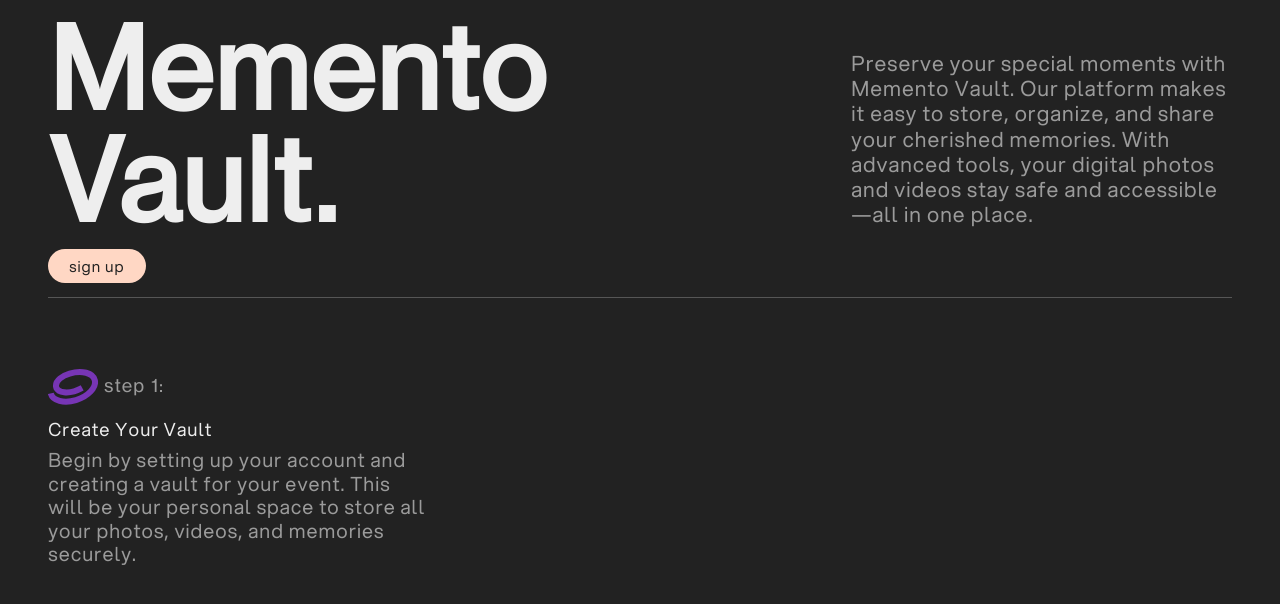
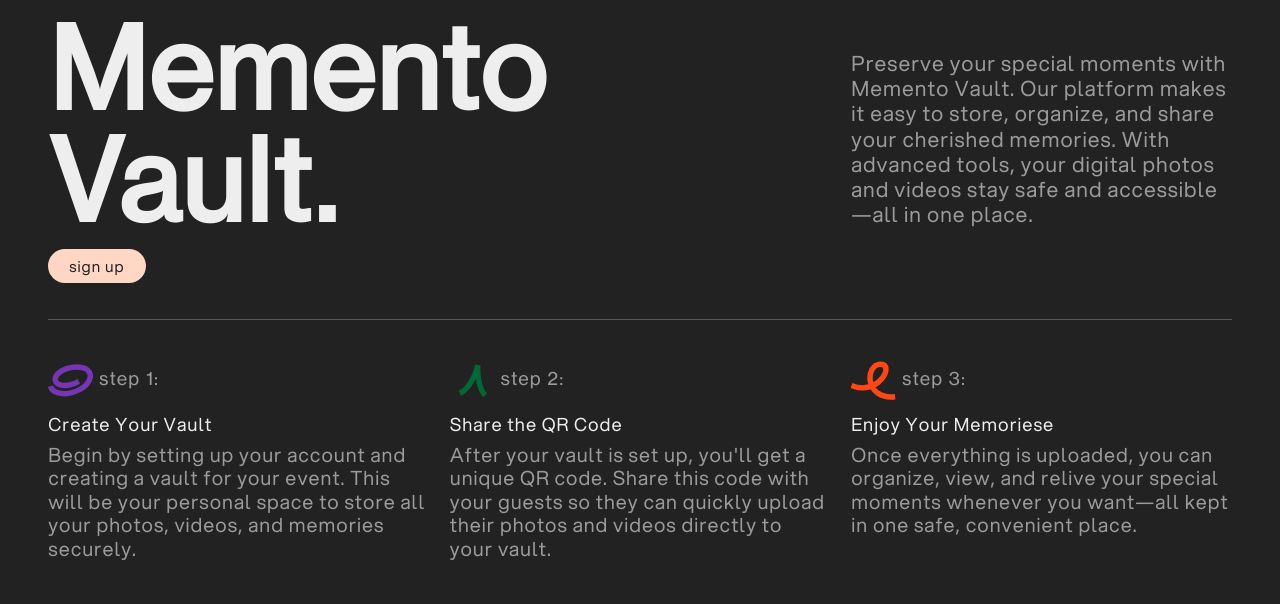
Before and after one commit to DavidDanso/memento_vault, a Django app: page / in a window 1280 px wide. Shown: the part 119-723 px from the top of the page. Run offline with Django 5.2, Linux system fonts and the light colour scheme; some libraries are stand-ins or nearby versions.

Commit message:
feat(intro): update intro section with new steps and SVG icons for improved user guidance

```diff
--- a/static/css/main.css
+++ b/static/css/main.css
@@ -208,7 +208,7 @@ a:hover {
 
 /****************************************** Intro ************************************/
 #intro {
-  margin-top: 5%;
+  margin-top: 2%;
 }
 .intro-intro {
   margin: 3%;
@@ -220,7 +220,7 @@ a:hover {
   font-size: 1.3rem;
 }
 .intro-intro #icon_ {
-  width: 50px;
+  width: 45px;
 }
 .intro-intro h5 {
   color: var(--text-color);
@@ -234,6 +234,9 @@ a:hover {
   font-family: var(--text-font);
   font-size: 1.4rem;
   line-height: 1.2;
+}
+.intro-intro .col-md-4 {
+  margin-top: 8%;
 }
 /********************** Extra small devices (portrait phones, less than 576px) ****************************/
 @media (max-width: 575.98px) {
@@ -285,4 +288,34 @@ a:hover {
     padding: 5px 20px;
     font-size: 1.9vh;
   }
+  #hero_line {
+    margin-top: 3%;
+  }
+
+  /* intro */
+  #intro {
+    margin-top: 2%;
+  }
+  .intro-intro {
+    margin: 3%;
+  }
+  .intro-intro h6 {
+    letter-spacing: 1px;
+    font-size: 1.3rem;
+  }
+  .intro-intro #icon_ {
+    width: 45px;
+  }
+  .intro-intro h5 {
+    letter-spacing: 1px;
+    font-size: 1.3rem;
+    margin-top: 3%;
+  }
+  .intro-intro p {
+    letter-spacing: 1px;
+    font-size: 1.4rem;
+  }
+  .intro-intro .col-md-4 {
+    margin-top: 0%;
+  }
 }
--- a/templates/index.html
+++ b/templates/index.html
@@ -101,7 +101,27 @@
                 <h5>Create Your Vault</h5>
                 <p>Begin by setting up your account and creating a vault for your event. This will be your personal space to store all your photos, videos, and memories securely.</p>
               </div>
-              <!--  -->
+              <!-- end col -->
+
+              <div class="col-md-4">
+                <h6>
+                  <img src="{% static '/images/icon_two.svg' %}" class="img-fluid" id="icon_" alt="icon_" />
+                  step 2:
+                </h6>
+                <h5>Share the QR Code</h5>
+                <p>After your vault is set up, you'll get a unique QR code. Share this code with your guests so they can quickly upload their photos and videos directly to your vault.</p>
+              </div>
+              <!-- end col -->
+
+              <div class="col-md-4">
+                <h6>
+                  <img src="{% static '/images/icon_three.svg' %}" class="img-fluid" id="icon_" alt="icon_" />
+                  step 3:
+                </h6>
+                <h5>Enjoy Your Memoriese</h5>
+                <p>Once everything is uploaded, you can organize, view, and relive your special moments whenever you want—all kept in one safe, convenient place.</p>
+              </div>
+              <!-- end col -->
             </div>
             <!-- end row -->
           </div>
```
Also changed, not shown: static/images/icon_three.svg (added), static/images/icon_two.svg (added).
